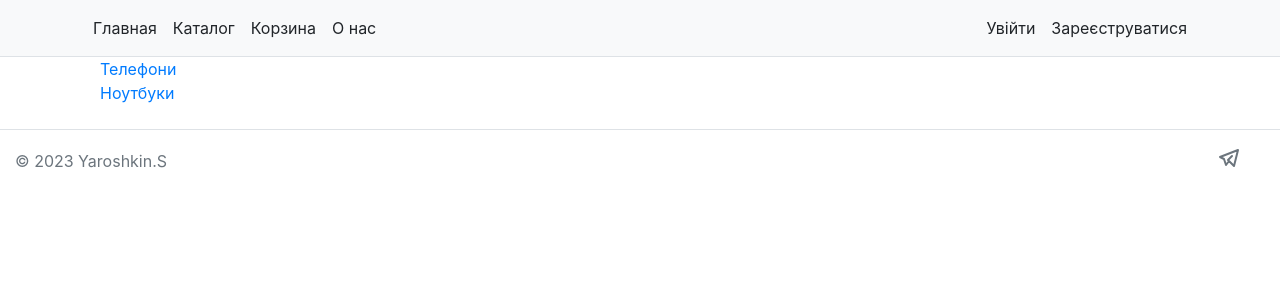
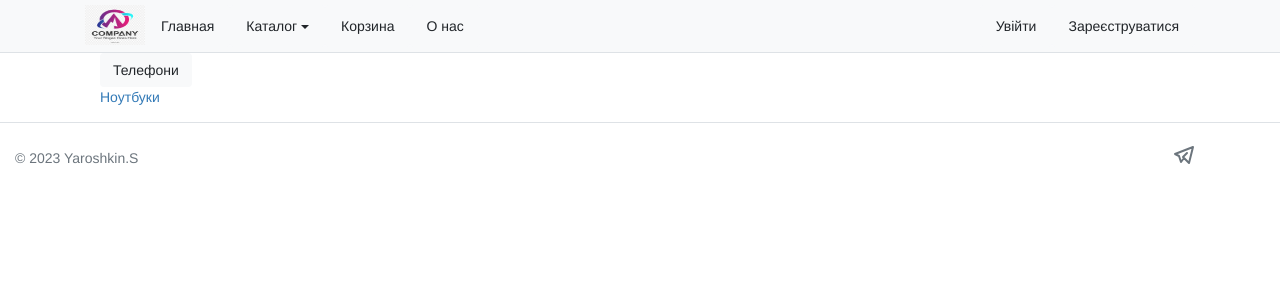
Before and after one commit to Yaroshkin/ProjectDyplom, a Django app: page /catalog in a window 1280 px wide. Shown: the top 300 px of the page. Run offline with Django 4.2, Linux system fonts and the light colour scheme; some libraries are stand-ins or nearby versions.

Commit message:
add category pagedown

```diff
--- a/main/urls.py
+++ b/main/urls.py
@@ -6,6 +6,6 @@ urlpatterns = [
     path('catalog',views.catalog),
     path('cart', views.cart),
     path('about',views.about),
-    path('catalog/telephone',views.phone),
-    path('catalog/notebook',views.notebook)
+    path('telephone',views.phone),
+    path('notebook',views.notebook)
 ]
--- a/templates/base.html
+++ b/templates/base.html
@@ -5,6 +5,7 @@
     <title>Magazine</title>
     {% load static %}
     <link rel="stylesheet" href="{% static 'css/bootstrap.min.css' %}">
+    <link rel="stylesheet" href="{% static 'js/bootstrap.min.js' %}">
     <link rel="stylesheet" href="{% static 'css/style.css' %}">
     <link rel="icon" href="{% static 'css/icons8-онлайн-шоппинг-16.png' %}">
 </head>
--- a/templates/catalog.html
+++ b/templates/catalog.html
@@ -3,11 +3,11 @@
     {% include 'header.html' %}
         <div class="container">
             <div class="col-6">
-                <div>
-                    <a href="catalog/telephone">Телефони</a>
+                <div class="nav-item">
+                    <a href="telephone" class="btn btn-light">Телефони</a>
                 </div>
                 <div>
-                    <a href="catalog/notebook">Ноутбуки</a>
+                    <a href="notebook">Ноутбуки</a>
                 </div>
             </div>
         </div>
--- a/templates/header.html
+++ b/templates/header.html
@@ -1,17 +1,29 @@
+{% load static %}
+<link rel="stylesheet" href="https://maxcdn.bootstrapcdn.com/bootstrap/3.3.7/css/bootstrap.min.css">
 <heaad>
    <nav class="py-2 bg-light border-bottom">
     <div class="container d-flex flex-wrap">
+        <div class="navbar-header">
+          <a  href="/" class="d-flex align-items-center ">
+              <img src="{% static 'media/logo.jpg' %}" alt="" width="60px" height="40px">
+          </a>
+        </div>
       <ul class="nav me-auto">
-        <li class="nav-item"><a href="/" class="nav-link link-dark px-2 active" aria-current="page">Главная</a></li>
-{#        <li class="nav-item"><a href="#" class="nav-link link-dark px-2">Features</a></li>#}
-        <li class="nav-item"><a href="catalog" class="nav-link link-dark px-2">Каталог</a></li>
-        <li class="nav-item"><a href="cart" class="nav-link link-dark px-2">Корзина</a></li>
-        <li class="nav-item"><a href="about" class="nav-link link-dark px-2">О нас</a></li>
+        <li class="nav-item"><a href="/" class="btn btn-light" aria-current="page">Главная</a></li>
+        <li class="nav-item "><a class=" btn btn-light" data-toggle="dropdown" href="#">Каталог <span class="caret"></span></a>
+            <ul class="dropdown-menu">
+              <li><a href="telephone">Телефони</a></li>
+              <li><a href="notebook">Ноутбуки</a></li>
+            </ul>
+        <li class="nav-item"><a href="cart" class="btn btn-light">Корзина</a></li>
+        <li class="nav-item"><a href="about" class="btn btn-light">О нас</a></li>
       </ul>
       <ul class="nav">
-        <li class="nav-item"><a href="#" class="nav-link link-dark px-2">Увійти</a></li>
-        <li class="nav-item"><a href="#" class="nav-link link-dark px-2">Зареєструватися</a></li>
+        <li class="nav-item"><a href="#" class="btn btn-light">Увійти</a></li>
+        <li class="nav-item"><a href="#" class="btn btn-light">Зареєструватися</a></li>
       </ul>
     </div>
   </nav>
 </heaad>
+<script src="https://ajax.googleapis.com/ajax/libs/jquery/3.3.1/jquery.min.js"></script>
+<script src="https://maxcdn.bootstrapcdn.com/bootstrap/3.3.7/js/bootstrap.min.js"></script>
--- a/templates/prod_item.html
+++ b/templates/prod_item.html
@@ -5,7 +5,7 @@
                     <h5 class="card-title">{{ product_image.product.name }}</h5>
                     <p class="card-text">{{ product_image.product.description }}</p>
                     <p class="card-text">${{ product_image.product.price }} UAH</p>
-                    <a href="" class="btn btn-primary">Додати у кошик</a>
+                    <a href="" class="btn btn-outline-primary">Додати у кошик</a>
                 </div>
             </div>
 </div>
```
Also changed, not shown: static/media/logo.jpg (added).
